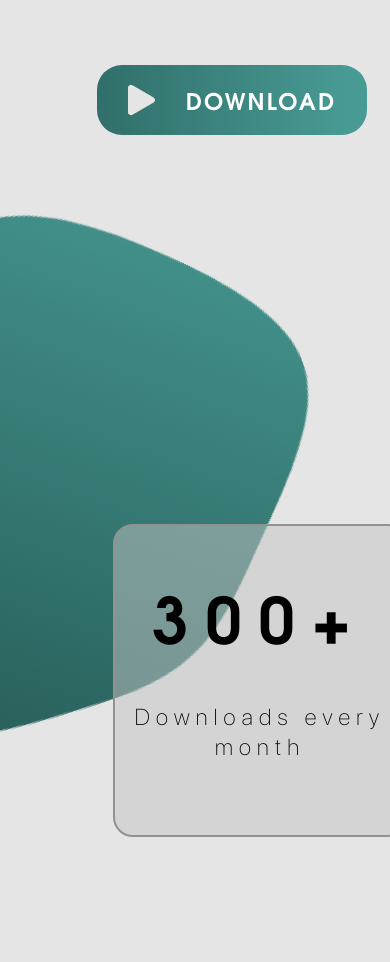
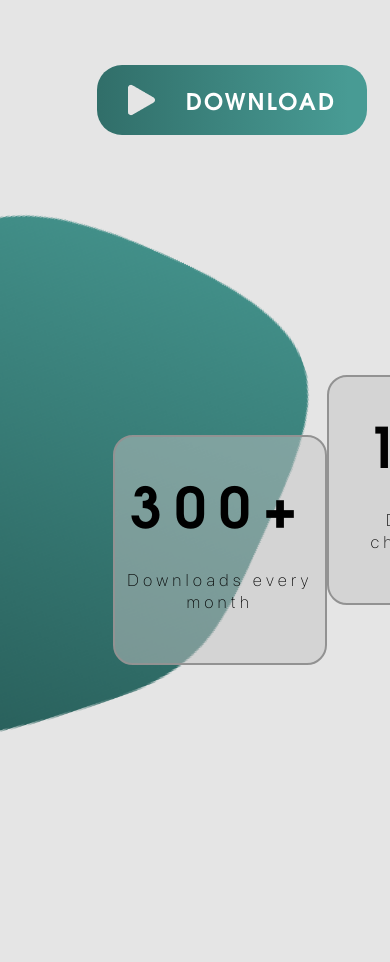
Before and after one commit to SYSolakov20/onsens, a website: page index.html in a window 390 px wide. Shown: the part 425-1387 px from the top of the page. Drawn offline with Linux system fonts and the light colour scheme.

Commit message:
Make stats section responsive to 1200px

```diff
--- a/Website/src/scss/layout/_buttons.scss
+++ b/Website/src/scss/layout/_buttons.scss
@@ -34,6 +34,7 @@
     padding: 20px;
 }
 
+/*Responsive to 1200px*/
 @media  only screen and (max-width:1700px){
     /*Home section*/
     .button{
--- a/Website/src/scss/layout/_cards.scss
+++ b/Website/src/scss/layout/_cards.scss
@@ -86,3 +86,98 @@
     border: 2px solid #A4A4A4;
     border-radius: 21px;
 }
+
+/*Responsive to 1200px*/
+@media  only screen and (max-width:1700px){
+    /*Stats section*/
+    .stats-card{
+        @include flex(column, space-evenly, center);
+        width: 280px;
+        height: 280px;
+        background-color: $infoCardsColor;
+        border-style: solid;
+        border-color: $infoCardsBorderColor;
+        border-width:2px;
+        border-radius: 20px;
+    }
+    .stats-card__title{
+        font-size: rem($smallTitleFontSize1200);
+        letter-spacing: $normalLetterSpacing1200;
+        line-height: 0.5;
+    }
+    .stats-card__text{
+        font-size: rem($smallFontSize - 6);
+        width:260px;
+        letter-spacing: $normalLetterSpacing;
+        text-align: center;
+        line-height: 1.3;
+    }
+    .stats-card--down{
+        margin-top:80px;
+    }
+    .stats-card--up{
+        margin-bottom:80px;
+    }
+}
+@media  only screen and (max-width:1470px){
+    /*Stats section*/
+    .stats-card{
+        @include flex(column, space-evenly, center);
+        width: 250px;
+        height: 250px;
+        background-color: $infoCardsColor;
+        border-style: solid;
+        border-color: $infoCardsBorderColor;
+        border-width:2px;
+        border-radius: 20px;
+    }
+    .stats-card__title{
+        font-size: rem($smallTitleFontSize1200 - 2);
+        letter-spacing: $normalLetterSpacing1200;
+        line-height: 0.5;
+    }
+    .stats-card__text{
+        font-size: rem($smallFontSize - 8);
+        width:240px;
+        letter-spacing: $normalLetterSpacing;
+        text-align: center;
+        line-height: 1.3;
+    }
+    .stats-card--down{
+        margin-top:60px;
+    }
+    .stats-card--up{
+        margin-bottom:60px;
+    }
+}
+@media  only screen and (max-width:1340px){
+    /*Stats section*/
+    .stats-card{
+        @include flex(column, space-evenly, center);
+        width: 230px;
+        height: 230px;
+        background-color: $infoCardsColor;
+        border-style: solid;
+        border-color: $infoCardsBorderColor;
+        border-width:2px;
+        border-radius: 20px;
+    }
+    .stats-card__title{
+        font-size: rem($smallTitleFontSize1200 - 4);
+        letter-spacing: $normalLetterSpacing1200;
+        line-height: 0.5;
+    }
+    .stats-card__text{
+        font-size: rem($smallFontSize - 10);
+        width:210px;
+        letter-spacing: $normalLetterSpacing;
+        text-align: center;
+        line-height: 1.3;
+    }
+    .stats-card--down{
+        margin-top:60px;
+    }
+    .stats-card--up{
+        margin-bottom:60px;
+    }
+}
--- a/Website/src/scss/layout/_nav.scss
+++ b/Website/src/scss/layout/_nav.scss
@@ -23,10 +23,11 @@
     letter-spacing: $smallLetterSpacing ;
 }
 
+/*Responsive to 1200px*/
 @media  only screen and (max-width:1790px){
     .main-nav{
         @include flex(row, space-between, flex-start);
-        width:600px;
+        width:630px;
         height:100px;
         padding-top:10px;
         margin-left:20px;
--- a/Website/src/scss/pages/_index.scss
+++ b/Website/src/scss/pages/_index.scss
@@ -125,6 +125,7 @@ body{
     z-index: -1;
 }
 
+/*Responsive to 1200px*/
 @media  only screen and (max-width:1700px){
     .home-menu-wrapper{
         @include flex(row, flex-end, flex-end);
@@ -154,4 +155,61 @@ body{
         width:100%;
         height:unset;
     }
+
+    .stats__wave-img{
+        position: absolute;
+        top:0;
+        left:0;
+        z-index: -1;
+        width:550px;
+    }
+
+    .stats-cards-wrapper-outer{
+        @include flex(row, flex-end, flex-end);
+        width:100%;
+        height:900px;
+    }
+    .stats-cards-wrapper{
+        @include flex(row, space-around, center);
+        width:71%;
+        height: 90%;
+    }
 }
+@media  only screen and (max-width:1470px){
+    .stats-cards-wrapper-outer{
+        @include flex(row, flex-end, flex-end);
+        width:100%;
+        height:800px;
+    }
+    .stats-cards-wrapper{
+        @include flex(row, space-around, center);
+        width:71%;
+        height: 90%;
+    }
+    .stats__wave-img{
+        position: absolute;
+        top:0;
+        left:0;
+        z-index: -1;
+        width:500px;
+    }
+}
+@media  only screen and (max-width:1340px){
+    .stats-cards-wrapper-outer{
+        @include flex(row, flex-end, flex-end);
+        width:100%;
+        height:700px;
+    }
+    .stats-cards-wrapper{
+        @include flex(row, space-around, center);
+        width:71%;
+        height: 90%;
+    }
+    .stats__wave-img{
+        position: absolute;
+        top:0;
+        left:0;
+        z-index: -1;
+        width:450px;
+    }
+}
```
Also changed, not shown: Website/dist/css/app.css.
